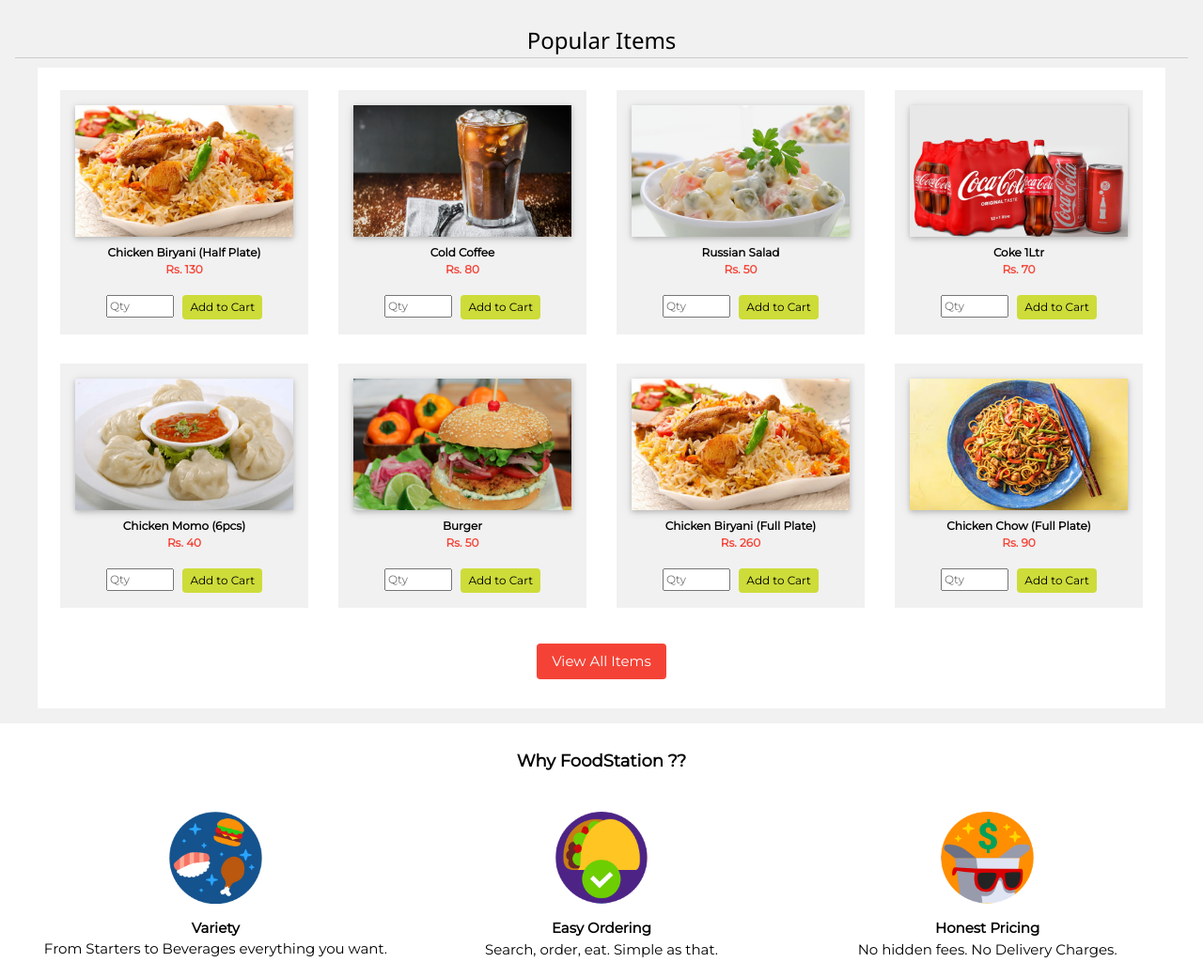
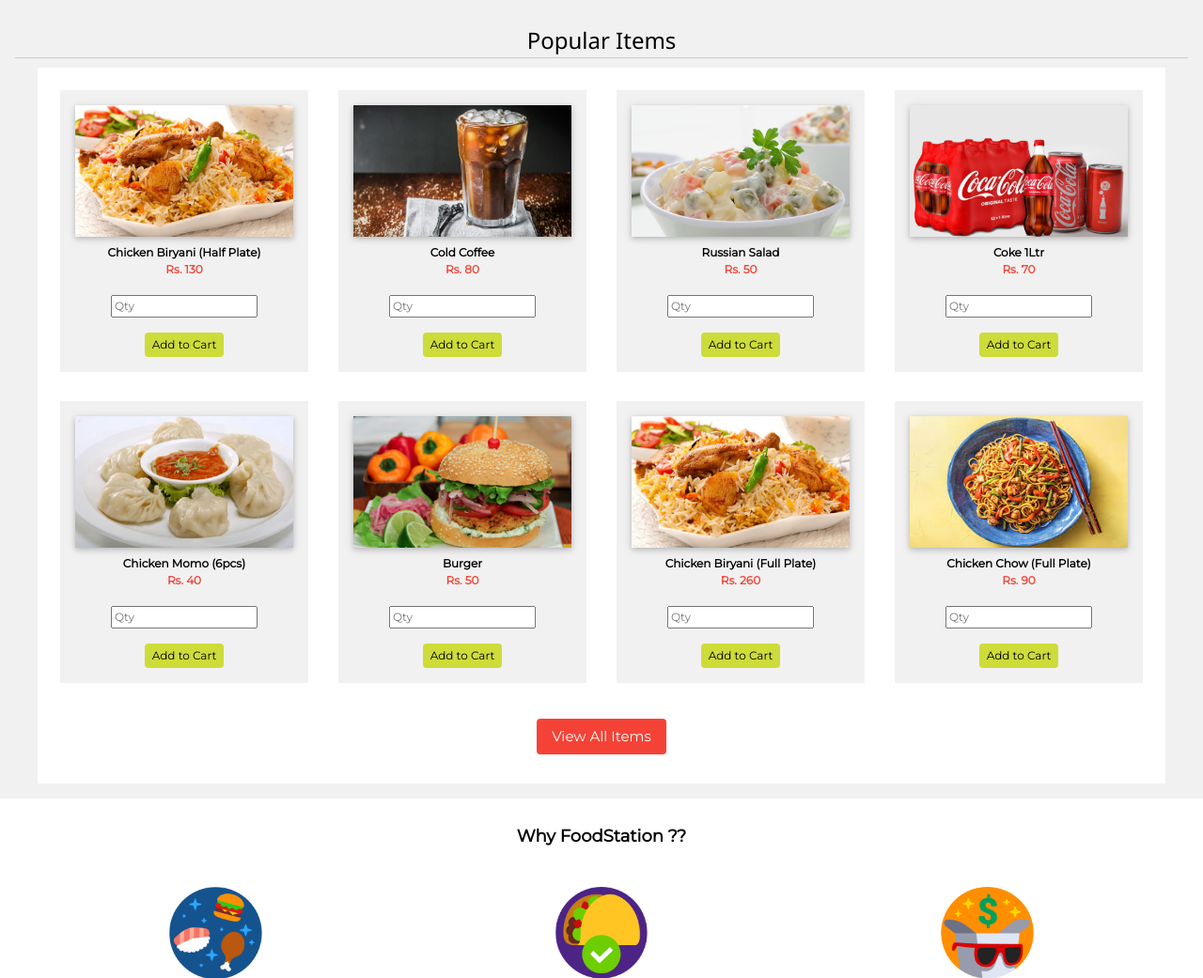
Before and after one commit to abhilekh-sarmah-au19/foodkart, a PHP site: page / in a window 1280 px wide. Shown: the part 973-2014 px from the top of the page at 94% size. Run offline with PHP 8.4, Linux system fonts and the light colour scheme; data comes from the database, SQL or seed files in the repository.

Commit message:
commit on 'master'

```diff
--- a/allitems.php
+++ b/allitems.php
@@ -177,8 +177,8 @@
 										<span class="w3-text-red">
 										Rs. ' . $row[5] . '</span></strong><br><br>
 										<input type="hidden" name="itemid" value="' . $row[0] . '">
-										<input type="text" required name="qty" placeholder="Qty" size="8"> &nbsp;
-										<input type="submit" name="add" id="add" value="Add to Cart" class="w3-btn w3-lime  w3-padding-small w3-round">
+										<input type="number" min="1" required name="qty" placeholder="Qty" size="8"> &nbsp;
+										<input type="submit" name="add" id="add" value="Add to Cart" class="w3-btn w3-margin-top w3-lime  w3-padding-small w3-round">
 									</div>
 								</div>
 								</form>';
--- a/connect.php
+++ b/connect.php
@@ -1,2 +1,3 @@
 <?php
 $con=mysqli_connect("localhost","root","","foodcart") or die("could not connect");
+?>
--- a/index.php
+++ b/index.php
@@ -218,8 +218,8 @@
 										<strong>' . $row[3] . '<br>
 										<span class="w3-text-red">Rs. ' . $row[5] . '</span></strong><br><br>
 										<input type="hidden" name="itemid" value="' . $row[0] . '">
-										<input type="text" required name="qty" placeholder="Qty" size="8"> &nbsp;
-										<input type="submit" name="add" id="add" value="Add to Cart" class="w3-btn w3-lime  w3-padding-small w3-round">
+										<input type="number" min="1" required name="qty" placeholder="Qty" size="8"> <br>
+										<input type="submit" name="add" id="add" value="Add to Cart" class="w3-btn w3-margin-top w3-lime  w3-padding-small w3-round">
 									</div>
 								</form>
 							</div>';
```
Also changed, not shown: aboutus.php (+5 -3 lines).
